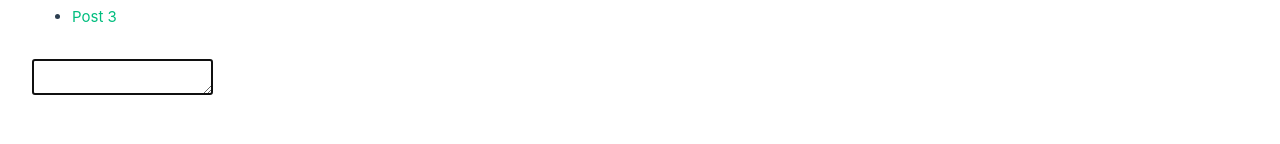
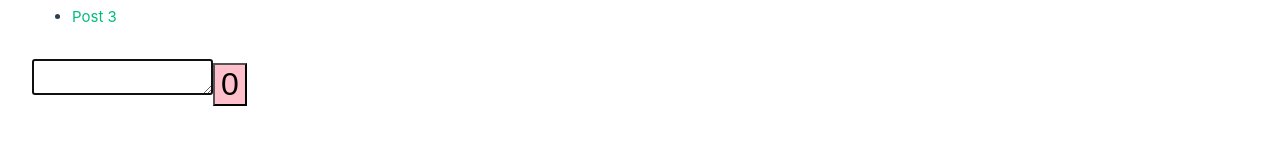
Before and after one commit to pm-ribeiro/v3-udemy-course, a Vue app in the folder vue-composition-api-basics/: page /posts in a window 1280 px wide. Shown: the part 174-318 px from the top of the page. Built offline with nearby package versions, Linux system fonts and the light colour scheme.

Commit message:
feat: use counter composable

```diff
--- a/vue-composition-api-basics/src/use/useCounter.js
+++ b/vue-composition-api-basics/src/use/useCounter.js
@@ -32,10 +32,10 @@ export function useCounter() {
   // Computed example, returns if the counter is odd or even
   const isOddOrEven = computed(() => {
     if(counterData.count % 2 === 0) {
-      return 'is even';
+      return 'even';
     }
 
-    return 'is odd';
+    return 'odd';
   })
 
   // Traditional way to declare a function
--- a/vue-composition-api-basics/src/views/PostsView.vue
+++ b/vue-composition-api-basics/src/views/PostsView.vue
@@ -13,6 +13,15 @@
     </ul>
 
     <textarea v-auto-focus/>
+
+    <button
+      class="counter-button"
+      @click="increase(1)"
+
+      :class="{'yellow' : isOddOrEven === 'odd'}"
+    >
+      {{counterData.count}}
+    </button>
   </div>
 </template>
 
@@ -24,6 +33,13 @@
   import  {
     reactive,
   } from 'vue';
+
+  import { useCounter } from '@/use/useCounter';
+
+  const {
+    counterData, increase, isOddOrEven
+  } = useCounter();
+
 
   const posts = reactive(
     [
@@ -39,4 +55,13 @@
 ul {
   margin-bottom: 30px;
 }
+
+.counter-button {
+  font-size: 32px;
+  background-color: pink;
+}
+
+.counter-button.yellow {
+  background-color: yellow;
+}
 </style>
```
